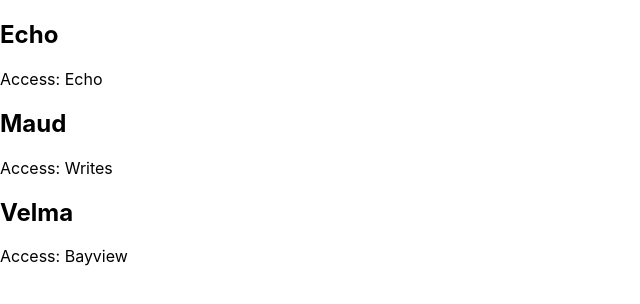
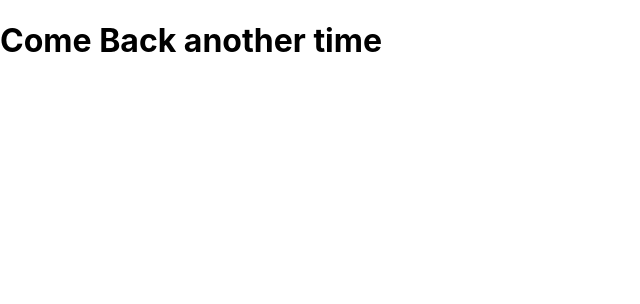
Before and after one commit to jgilday01/reveiw-hello-world-li, a React (Create React App) app: page / in a window 1280 px wide. Shown: the top 304 px of the page, without its empty margins (0-640 px from the left). Built offline with nearby package versions, Linux system fonts and the light colour scheme.

Commit message:
conditional

```diff
--- a/src/index.js
+++ b/src/index.js
@@ -3,30 +3,38 @@ import ReactDOM from 'react-dom';
 import './index.css';
 
 
-const lakeList = [
-  { id: 1, name: "Echo", trialhead: "Echo" },
-  { id: 2, name: "Maud", trialhead: "Writes" },
-  { id: 3, name: "Velma", trialhead: "Bayview" }
-];
+function Lake({ name }) {
+  return (
+    <div>
+      <h1>Visit {name}</h1>
+    </div>
+  )
+}
+
+function SkiResort({ name }) {
+  return (
+    <div>
+      <h1>Visit {name}</h1>
+    </div>
+  )
+}
 
 
+function App(props) {
 
-function App({ lakes }) {
   return (
     <div>
-      {lakes.map(lake => (
-        <div key={lake.id}>
-          <h2>{lake.name}</h2>
-          <p>Access: {lake.trialhead}</p>
-        </div>
-      ))}
+      { props.season === "Summer" ?
+        <Lake name="Jenny Lake" /> : props.season === "Winter" ?
+          <SkiResort name="Jackson Hole Mount" /> :
+          <h1>Come Back another time</h1>
+      }
     </div>
   )
 
 }
 
-
 ReactDOM.render(
-  <App lakes={lakeList} />,
+  <App season="x" />,
   document.getElementById('root')
 );
```
Also changed, not shown: 1 other file (tests, documents, lock files or other folders).
